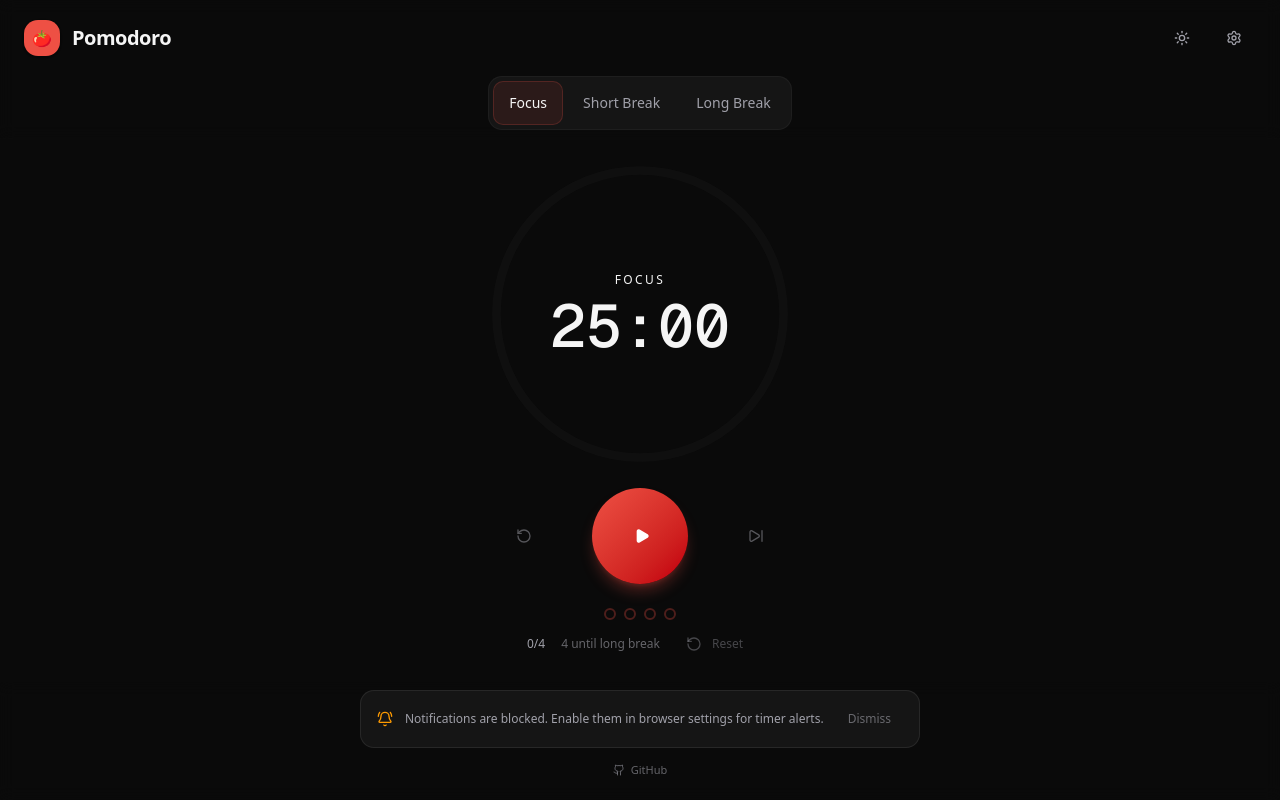
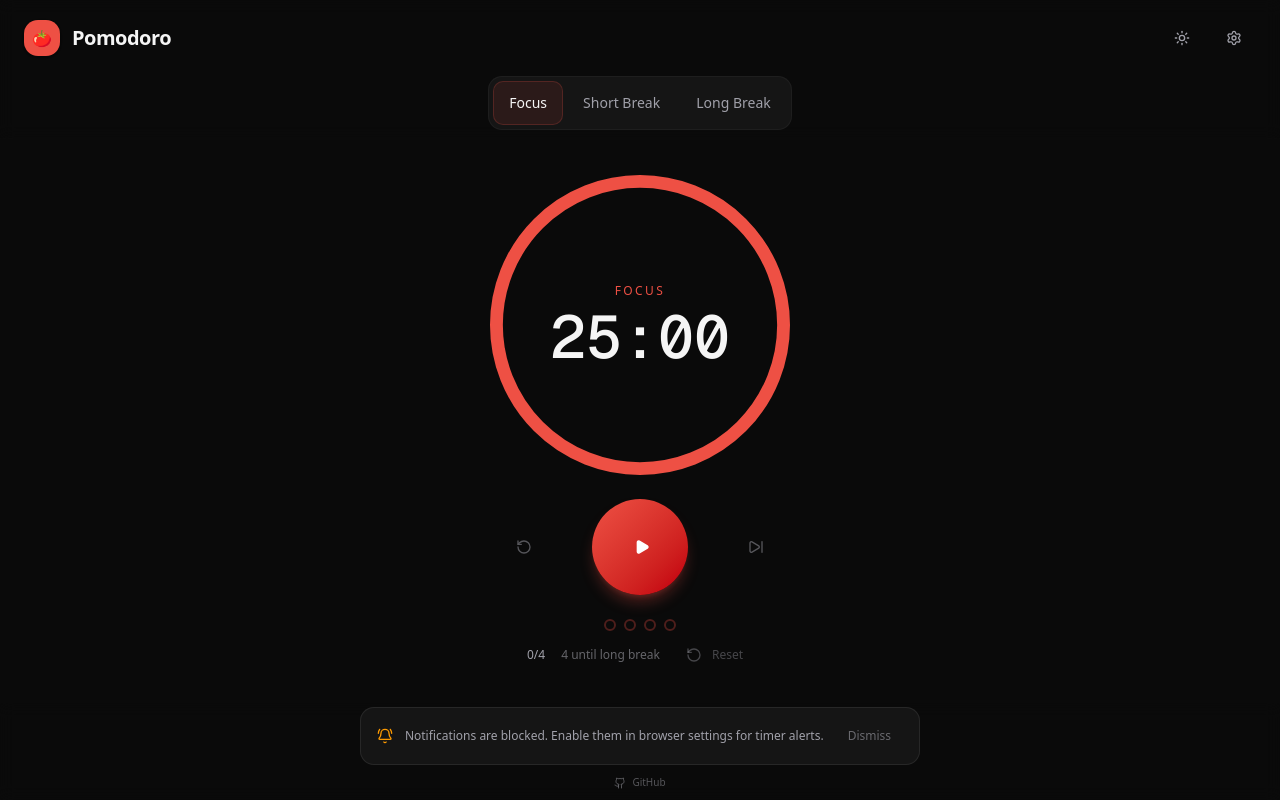
Before and after one commit to CJ-1981/pomodoro-focus, a Next.js app: page / in a window 1280 px wide. Built offline with nearby package versions, Linux system fonts and the light colour scheme.

Commit message:
Fix duration update, reduce iOS padding, and fix lapse indicator visibility

```diff
--- a/src/components/pomodoro/CircularTimer.tsx
+++ b/src/components/pomodoro/CircularTimer.tsx
@@ -33,16 +33,26 @@ export function CircularTimer() {
   const isRunning = timerState === 'running';
 
   // Compute actual stroke color based on mode
-  const getStrokeColor = () => {
+  const getStrokeClass = () => {
     switch (mode) {
-      case 'work': return 'var(--pomodoro-work)';
-      case 'shortBreak': return 'var(--pomodoro-short)';
-      case 'longBreak': return 'var(--pomodoro-long)';
-      default: return 'var(--pomodoro-work)';
+      case 'work': return 'stroke-pomodoro-work';
+      case 'shortBreak': return 'stroke-pomodoro-short';
+      case 'longBreak': return 'stroke-pomodoro-long';
+      default: return 'stroke-pomodoro-work';
     }
   };
 
-  const strokeColor = getStrokeColor();
+  const getTextColorClass = () => {
+    switch (mode) {
+      case 'work': return 'text-pomodoro-work';
+      case 'shortBreak': return 'text-pomodoro-short';
+      case 'longBreak': return 'text-pomodoro-long';
+      default: return 'text-pomodoro-work';
+    }
+  };
+
+  const strokeClass = getStrokeClass();
+  const textColorClass = getTextColorClass();
 
   return (
     <div className="relative flex items-center justify-center w-full max-w-[300px] aspect-square">
@@ -53,9 +63,9 @@ export function CircularTimer() {
           width: '100%',
           height: '100%',
           boxShadow: isRunning
-            ? `0 0 60px -10px ${strokeColor}`
+            ? `0 0 60px -10px var(--pomodoro-${mode})`
             : 'none',
-          opacity: isRunning ? 0.15 : 0,
+          opacity: isRunning ? 0.2 : 0,
           transition: 'opacity 0.5s ease, box-shadow 0.5s ease',
         }}
       />
@@ -75,7 +85,7 @@ export function CircularTimer() {
           cy={size / 2}
           r={radius}
           fill="none"
-          className="stroke-muted/30"
+          className="stroke-muted/40"
           strokeWidth={bgStrokeWidth}
         />
 
@@ -85,11 +95,10 @@ export function CircularTimer() {
           cy={size / 2}
           r={radius}
           fill="none"
-          style={{ stroke: strokeColor }}
+          className={strokeClass}
           strokeWidth={strokeWidth}
           strokeLinecap="round"
-          strokeDasharray={circumference}
-          initial={{ strokeDashoffset: 0 }}
+          strokeDasharray={`${circumference} ${circumference}`}
           animate={{ strokeDashoffset }}
           transition={{ duration: 0.5, ease: 'linear' }}
         />
@@ -98,8 +107,7 @@ export function CircularTimer() {
       {/* Center content */}
       <div className="absolute inset-0 flex flex-col items-center justify-center">
         <motion.span
-          className="text-xs font-medium tracking-[0.2em] uppercase mb-2"
-          style={{ color: strokeColor }}
+          className={`text-xs font-medium tracking-[0.2em] uppercase mb-2 ${textColorClass}`}
           key={mode}
           initial={{ opacity: 0, y: -5 }}
           animate={{ opacity: 1, y: 0 }}
@@ -131,8 +139,7 @@ export function CircularTimer() {
 
         {isCompleted && (
           <motion.span
-            className="text-xs mt-3 font-semibold"
-            style={{ color: strokeColor }}
+            className={`text-xs mt-3 font-semibold ${textColorClass}`}
             initial={{ opacity: 0, scale: 0.8 }}
             animate={{ opacity: 1, scale: 1 }}
             transition={{ duration: 0.5, type: 'spring' }}
--- a/src/components/pomodoro/PomodoroApp.tsx
+++ b/src/components/pomodoro/PomodoroApp.tsx
@@ -217,12 +217,12 @@ export function PomodoroApp() {
 
       {/* Main Content — Scrollable if content exceeds viewport height */}
       <motion.main
-        className="flex-1 flex flex-col items-center justify-center px-5 py-4 gap-6 min-h-0 overflow-y-auto overflow-x-hidden scrollbar-none touch-pan-y"
+        className="flex-1 flex flex-col items-center justify-center px-5 py-2 sm:py-4 gap-4 sm:gap-6 min-h-0 overflow-y-auto overflow-x-hidden scrollbar-none touch-pan-y"
         onPanEnd={handleSwipe}
       >
         {/* Container to maintain centering when scrolling is not needed */}
-        <div className="flex flex-col items-center justify-center gap-6 py-4 w-full max-w-md mx-auto pointer-events-none">
-          <div className="pointer-events-auto flex flex-col items-center gap-6 w-full">
+        <div className="flex flex-col items-center justify-center gap-4 sm:gap-6 py-2 sm:py-4 w-full max-w-md mx-auto pointer-events-none">
+          <div className="pointer-events-auto flex flex-col items-center gap-4 sm:gap-6 w-full">
             {/* Circular Timer */}
             <CircularTimer />
 
@@ -236,13 +236,13 @@ export function PomodoroApp() {
       </motion.main>
 
       {/* Footer */}
-      <footer className="px-5 pb-[calc(env(safe-area-inset-bottom)+1.25rem)] pt-2 flex-shrink-0 bg-background/80 backdrop-blur-sm flex flex-col items-center gap-3">
+      <footer className="px-5 pb-[calc(env(safe-area-inset-bottom)+0.5rem)] pt-1 flex-shrink-0 bg-background/80 backdrop-blur-sm flex flex-col items-center gap-2">
         <NotificationBanner />
         <a
           href="https://github.com/CJ-1981/pomodoro-focus"
           target="_blank"
           rel="noopener noreferrer"
-          className="flex items-center gap-1.5 text-[11px] font-medium text-muted-foreground/60 hover:text-foreground transition-colors py-0.5"
+          className="flex items-center gap-1.5 text-[10px] font-medium text-muted-foreground/50 hover:text-foreground transition-colors py-0.5"
         >
           <Github className="h-3 w-3" />
           <span>GitHub</span>
--- a/src/stores/pomodoro.ts
+++ b/src/stores/pomodoro.ts
@@ -352,26 +352,30 @@ export const usePomodoroStore = create<PomodoroState>()(
         const { mode, timerState, settings, modeStates } = get();
         const merged = { ...settings, ...newSettings };
 
-        // Update all mode durations in modeStates if they are currently idle
+        // Update all mode durations in modeStates if they are currently not running
         const updatedModeStates = { ...modeStates };
         (Object.keys(updatedModeStates) as TimerMode[]).forEach((m) => {
-          if (updatedModeStates[m].timerState === 'idle') {
+          if (updatedModeStates[m].timerState === 'idle' || updatedModeStates[m].timerState === 'completed') {
             const duration = getDurationForMode(m, merged);
             updatedModeStates[m] = {
               ...updatedModeStates[m],
+              timerState: 'idle', // Reset completed state to idle when duration changes
               remainingMs: duration,
               totalTime: duration,
+              endTime: null,
             };
           }
         });
 
-        // If current timer is idle, update top-level remaining time too
-        if (timerState === 'idle') {
+        // If current timer is not running, update top-level state too
+        if (timerState === 'idle' || timerState === 'completed') {
           const duration = getDurationForMode(mode, merged);
           set({
             settings: merged,
+            timerState: 'idle',
             remainingMs: duration,
             totalTime: duration,
+            endTime: null,
             modeStates: updatedModeStates,
           });
         } else {
```
